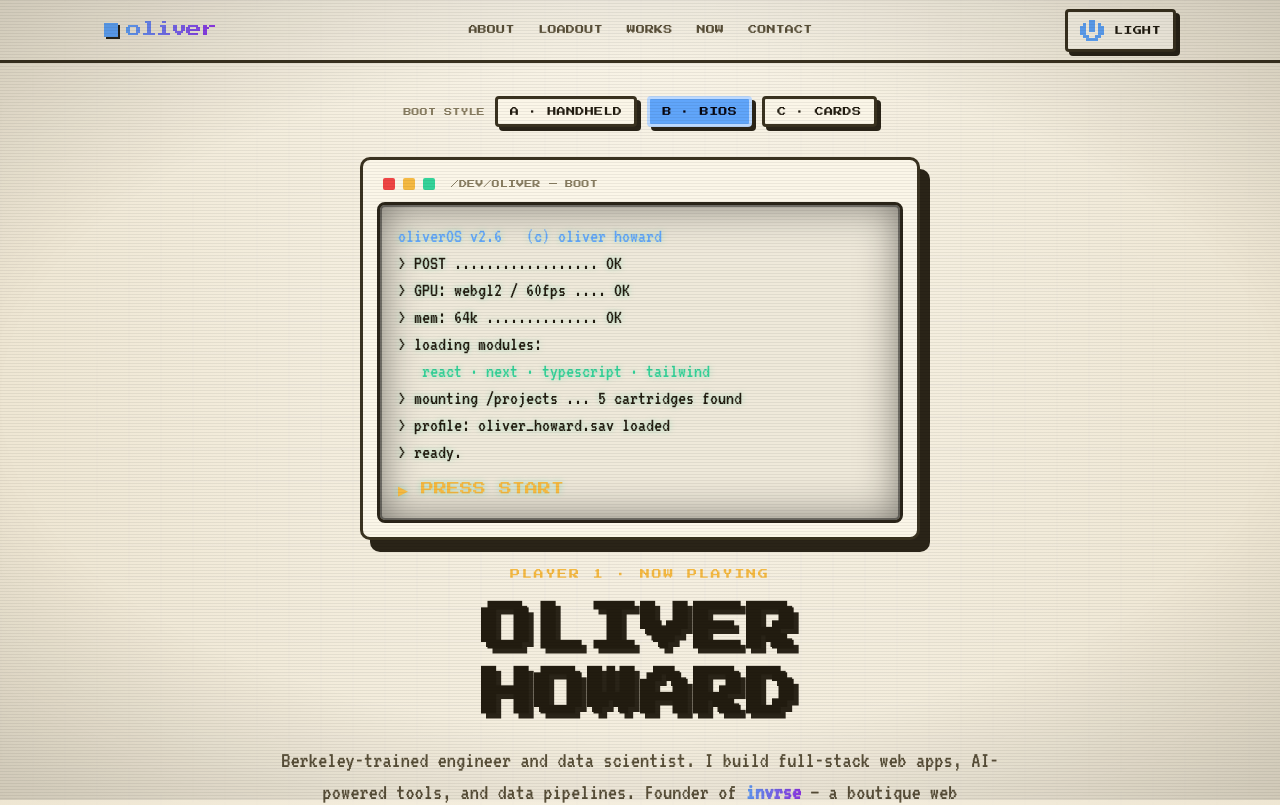
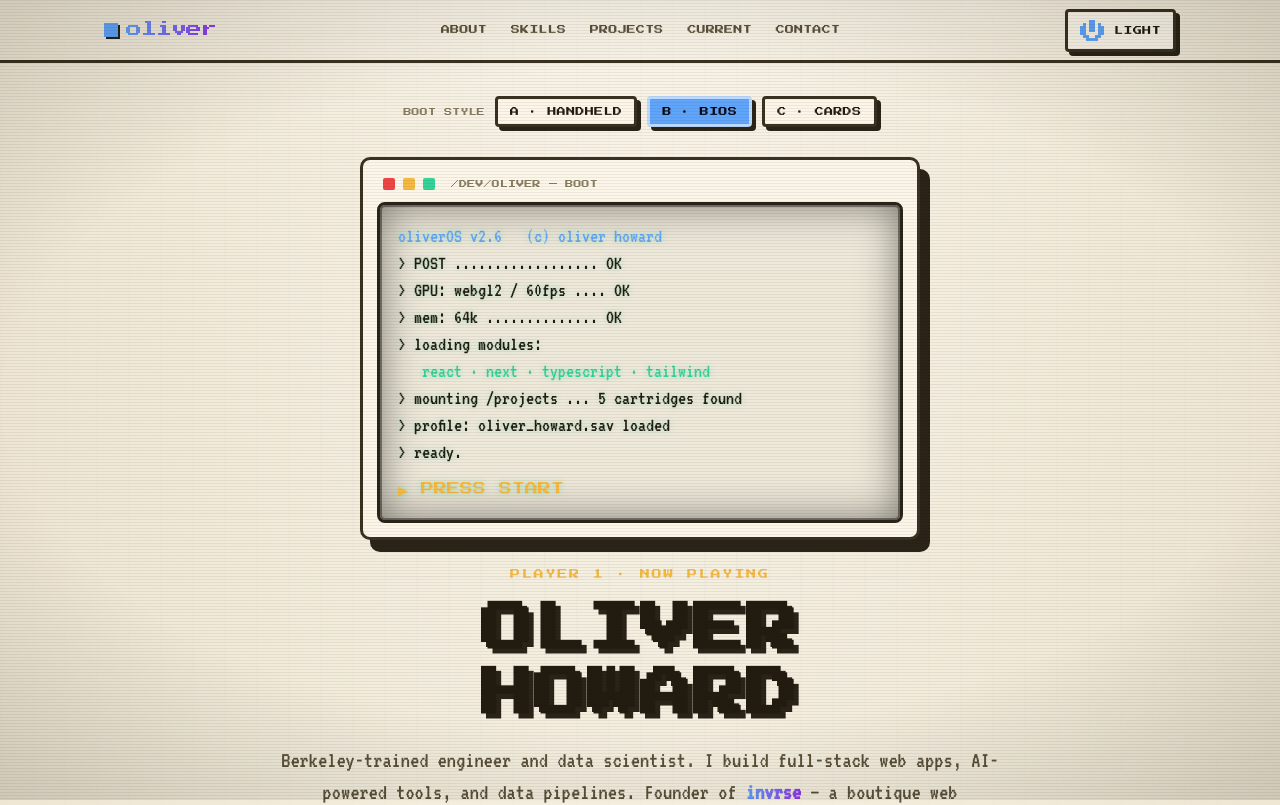
Before and after one commit to oliver-howard/portfolio, a React (Vite) app: page / in a window 1280 px wide. Shown: the top 805 px of the page. Built offline with nearby package versions, Linux system fonts and the light colour scheme.

Commit message:
fix(Nav, NowPlaying): correct navigation labels and update section title

```diff
--- a/src/components/Nav.tsx
+++ b/src/components/Nav.tsx
@@ -3,9 +3,9 @@ import { Sprite } from "./Sprite";
 
 const NAV_LINKS = [
   ["about", "About"],
-  ["skills", "Loadout"],
-  ["projects", "Works"],
-  ["now", "Now"],
+  ["skills", "Skills"],
+  ["projects", "Projects"],
+  ["now", "Current"],
   ["contact", "Contact"],
 ] as const;
 
--- a/src/components/NowPlaying.tsx
+++ b/src/components/NowPlaying.tsx
@@ -24,7 +24,7 @@ export function NowPlaying() {
       <div className="wrap">
         <SectionHead
           tag="Now Playing"
-          title="ACTIVE QUESTS"
+          title="CURRENT PROJECTS"
           accent="var(--xp)"
           sub="What I'm building now."
         />
```
